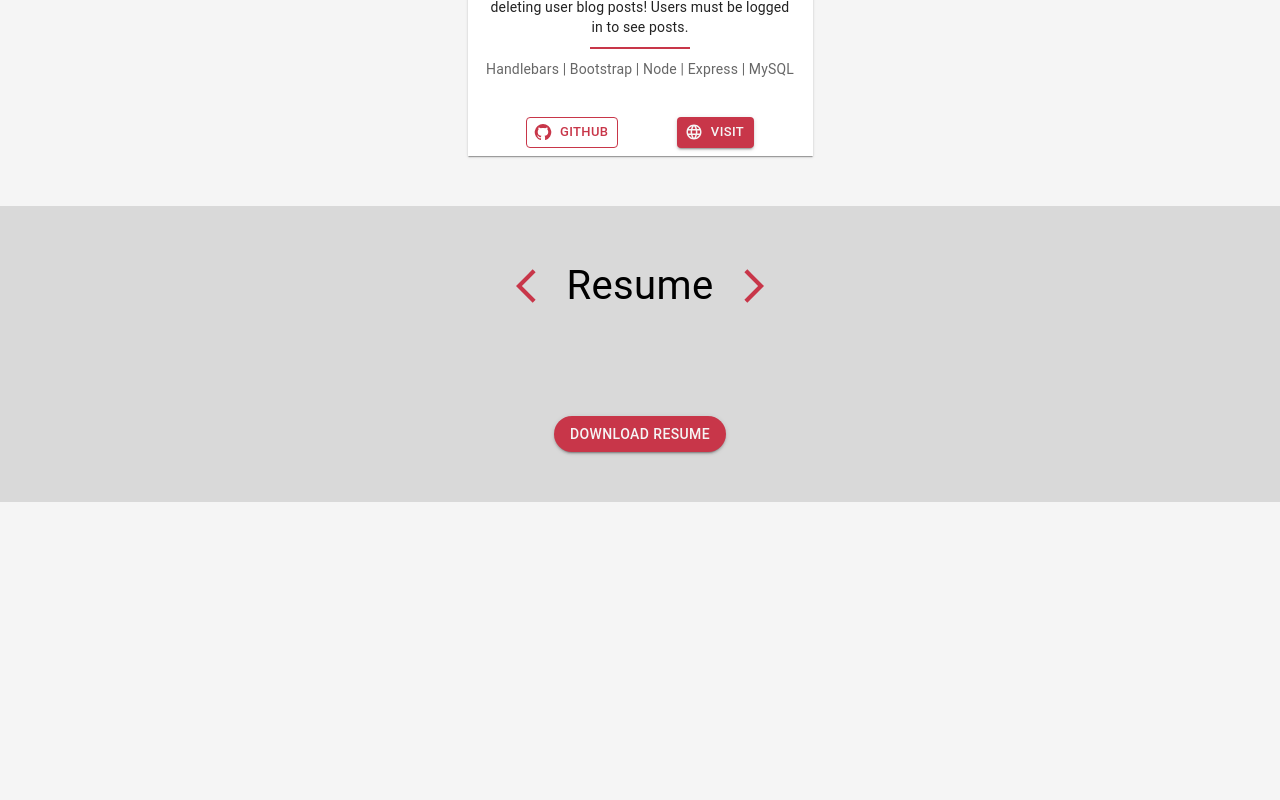
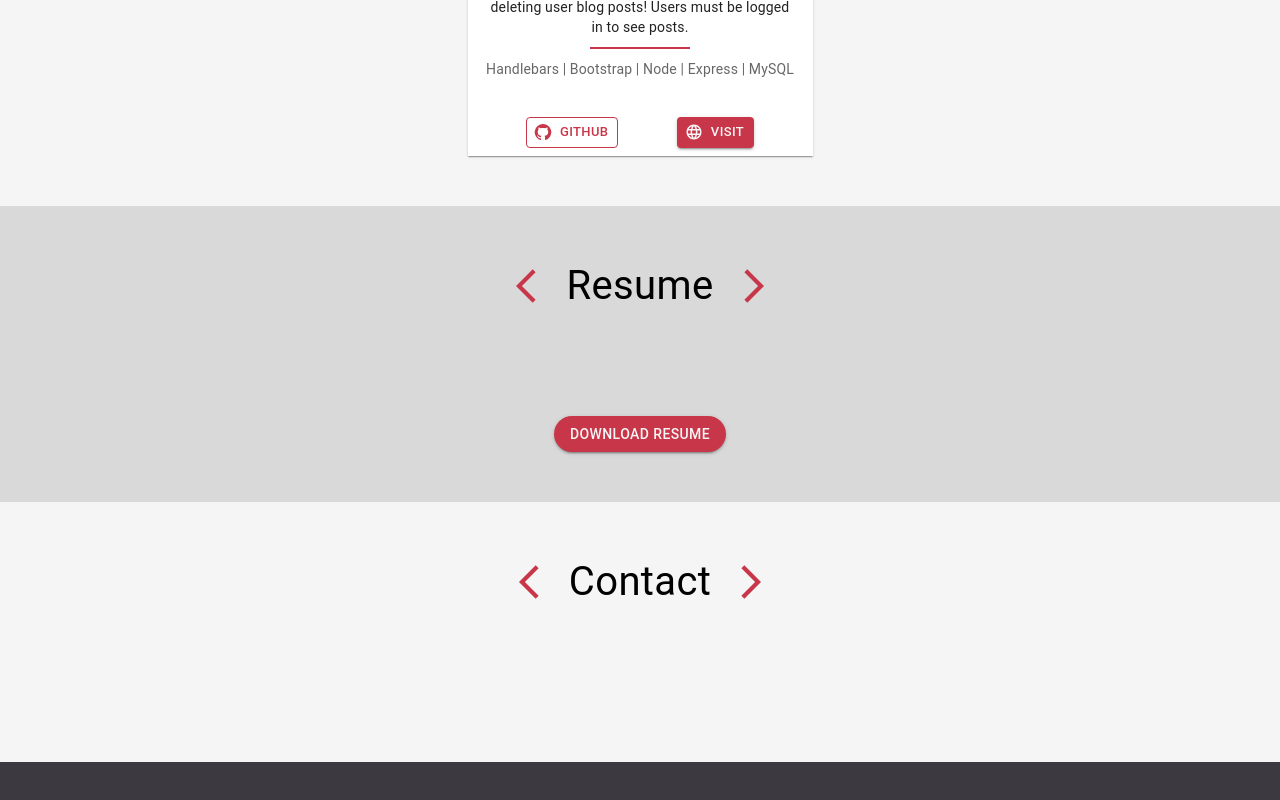
Before and after one commit to monysary/main-developer-portoflio, a React (Create React App) app: page / in a window 1280 px wide. Shown: the part 2268-3068 px from the top of the page. Before the commit the page ends 2770 px from the top, so only its background shows below. Built offline with nearby package versions, Linux system fonts and the light colour scheme.

Commit message:
added contact and footer components

```diff
--- a/src/App.js
+++ b/src/App.js
@@ -3,6 +3,8 @@ import Home from './components/Home.js';
 import Skills from './components/Skills.js';
 import Projects from './components/Projects.js';
 import Resume from './components/Resume.js';
+import Contact from './components/Contact.js';
+import Footer from './components/Footer.js';
 
 function App() {
   return (
@@ -12,6 +14,8 @@ function App() {
       <Skills />
       <Projects />
       <Resume />
+      <Contact />
+      <Footer />
     </>
   );
 }
--- /dev/null
+++ b/src/components/Contact.js
@@ -0,0 +1,17 @@
+import { Box, Grid, Typography } from "@mui/material";
+import ArrowBackIosNewIcon from '@mui/icons-material/ArrowBackIosNew';
+import ArrowForwardIosIcon from '@mui/icons-material/ArrowForwardIos';
+
+function Contact() {
+    return (
+        <Box padding='50px'>
+            <Grid container justifyContent='center' alignItems='center' marginBottom='100px'>
+                <ArrowBackIosNewIcon sx={{ color: '#C83649', fontSize: '40px', '@media (max-width: 600px)': { fontSize: '30px' } }} />
+                <Typography fontSize='40px' component='h3' marginX='20px' sx={{ '@media (max-width: 600px)': { fontSize: '30px' } }}>Contact</Typography>
+                <ArrowForwardIosIcon sx={{ color: '#C83649', fontSize: '40px', '@media (max-width: 600px)': { fontSize: '30px' } }} />
+            </Grid>
+        </Box>
+    )
+}
+
+export default Contact;
--- /dev/null
+++ b/src/components/Footer.js
@@ -0,0 +1,11 @@
+import { Box } from "@mui/material";
+
+function Footer() {
+    return (
+        <Box backgroundColor='#3C3A40' padding='50px'>
+
+        </Box>
+    )
+}
+
+export default Footer;
```
